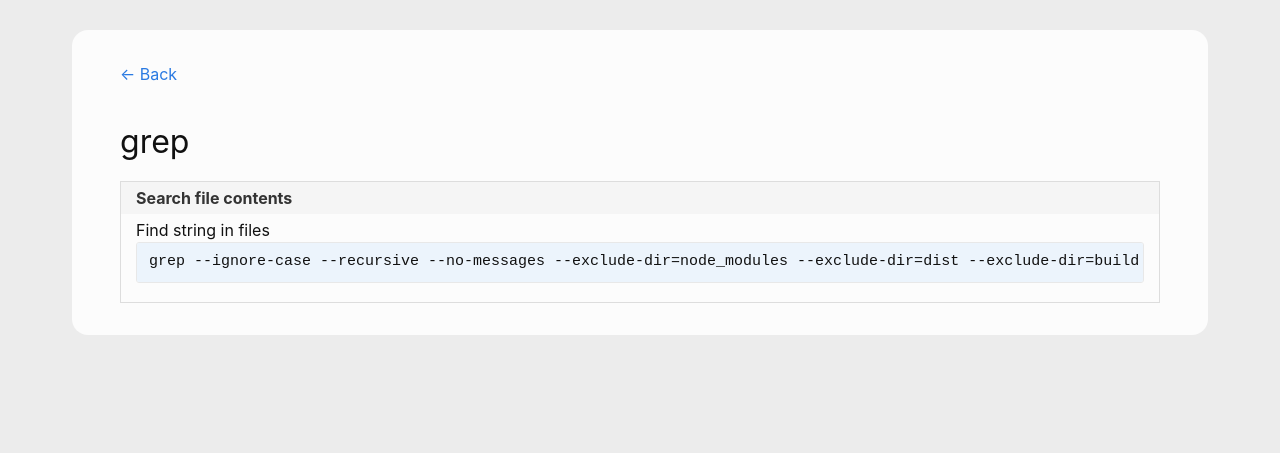
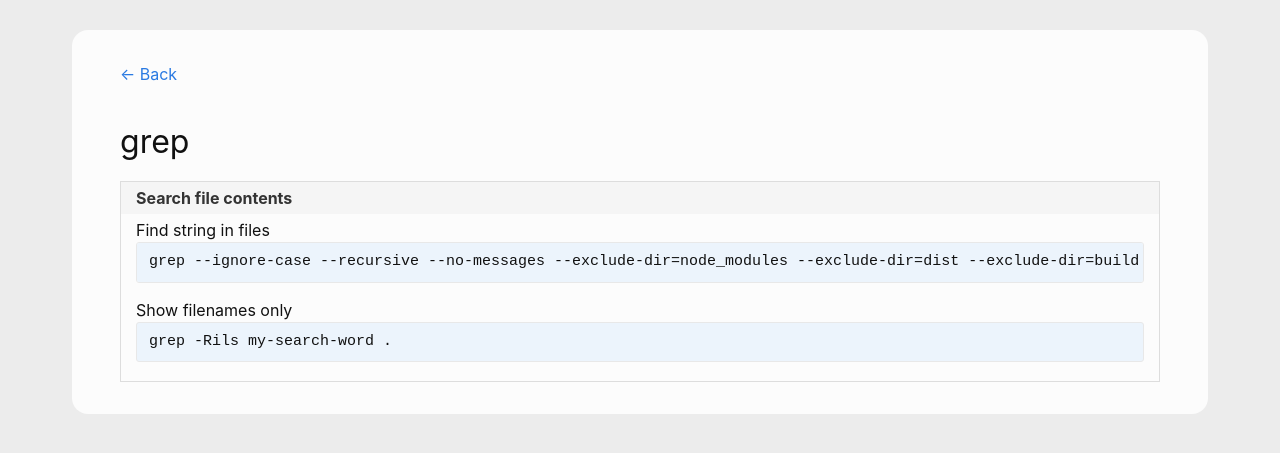
Before and after one commit to andreas-mausch/cheatsheets, a Jekyll site: the page built from _cheatsheets/grep.md, in a window 1280 px wide. Shown: the top 453 px of the page. Built offline with Jekyll 4.4.1, drawn with Linux system fonts in a browser that asks for light colours.

Commit message:
grep: Show filenames only

```diff
--- a/_cheatsheets/grep.md
+++ b/_cheatsheets/grep.md
@@ -5,4 +5,5 @@ section:
   - name: Search file contents
     commands:
       Find string in files: grep --ignore-case --recursive --no-messages --exclude-dir=node_modules --exclude-dir=dist --exclude-dir=build --exclude-dir=.git --exclude=package-lock.json "<your string>" .
+      Show filenames only: grep -Rils my-search-word .
 ---
```
